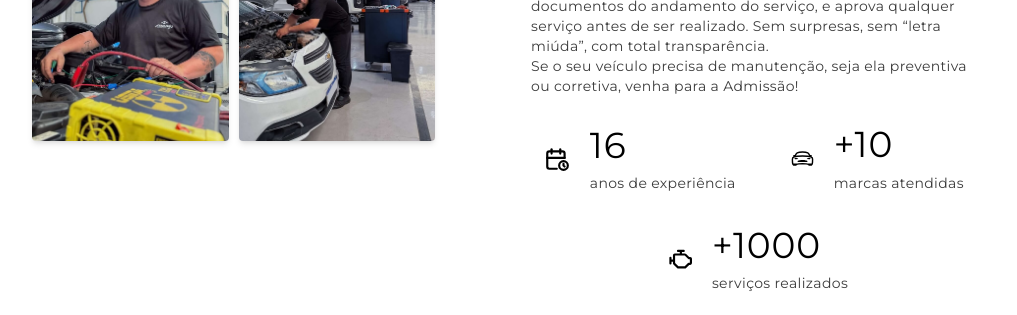
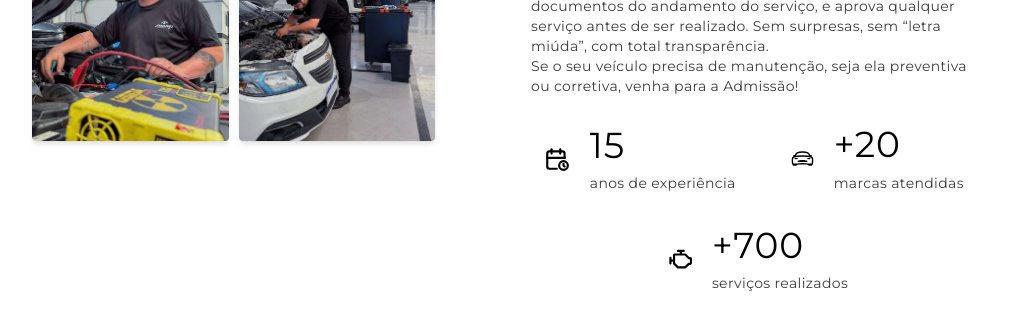
Before and after one commit to agilitycreative/admissao-auto-service, a Next.js app: page / in a window 1280 px wide. Shown: the part 1200-1515 px from the top of the page, without its empty margins (131-1148 px from the left). Built offline with nearby package versions, Linux system fonts and the light colour scheme.

Commit message:
fix: card texts about us section

```diff
--- a/src/components/AboutUsSection.tsx
+++ b/src/components/AboutUsSection.tsx
@@ -87,7 +87,7 @@ const AboutUsSection = ({ id }: AboutUsSectionProps) => (
               <TbCalendarTime style={{ fontSize: 26 }} />
               <div className="flex flex-col gap-0">
                 <div className="text-shadow-sm font-normal font-sans text-black text-3xl sm:text-4xl tracking-wide leading-5">
-                  16
+                  15
                 </div>
                 <div className="pt-2 font-normal font-sans text-primary text-xs sm:text-sm tracking-wide leading-5">
                   anos de experiência
@@ -98,7 +98,7 @@ const AboutUsSection = ({ id }: AboutUsSectionProps) => (
               <IoCarSportOutline style={{ fontSize: 23 }} />
               <div className="flex flex-col gap-px">
                 <div className="text-shadow-sm font-normal font-sans text-black text-3xl sm:text-4xl tracking-wide leading-5">
-                  +10
+                  +20
                 </div>
                 <div className="pt-2 font-normal font-sans text-primary text-xs sm:text-sm tracking-wide leading-5 whitespace-nowrap">
                   marcas atendidas
@@ -110,7 +110,7 @@ const AboutUsSection = ({ id }: AboutUsSectionProps) => (
             <PiEngineBold style={{ fontSize: 23 }} />
             <div className="flex flex-col">
               <div className="text-shadow-sm font-normal font-sans text-black text-3xl sm:text-4xl tracking-wide leading-5">
-                +1000
+                +700
               </div>
               <div className="pt-2 font-normal font-sans text-primary text-xs sm:text-sm tracking-wide leading-5 whitespace-nowrap">
                 serviços realizados
```
